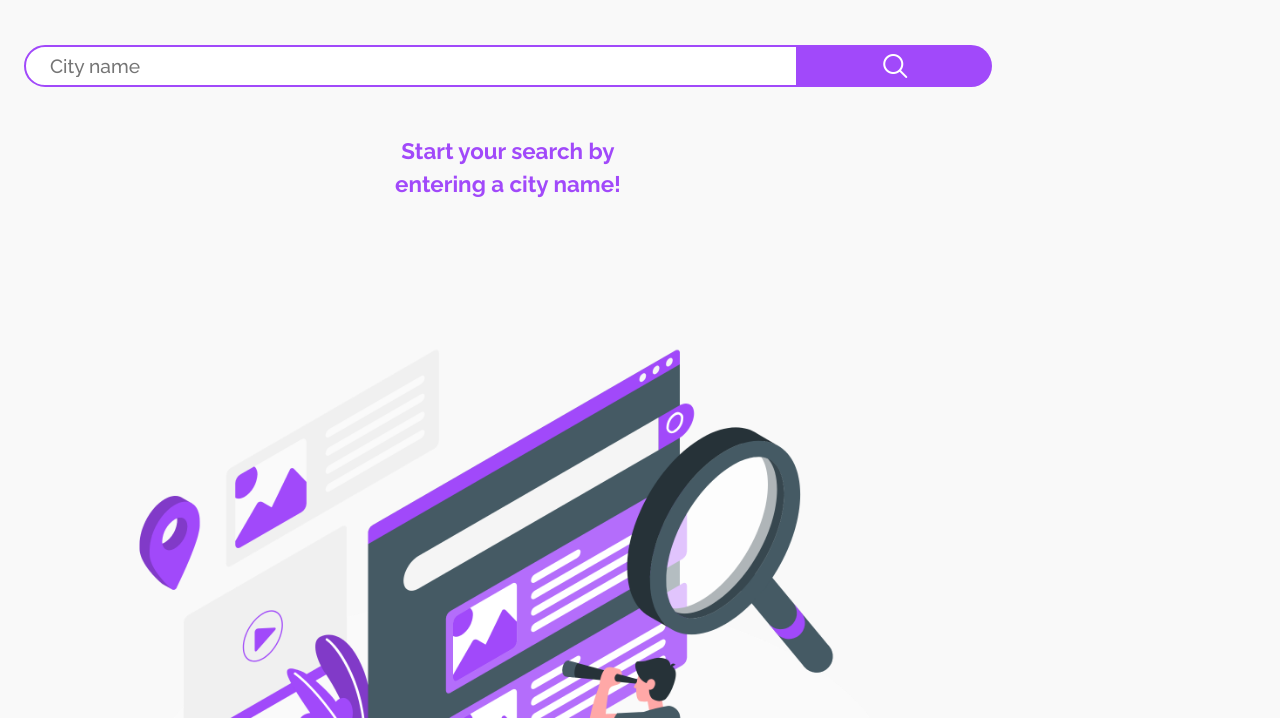
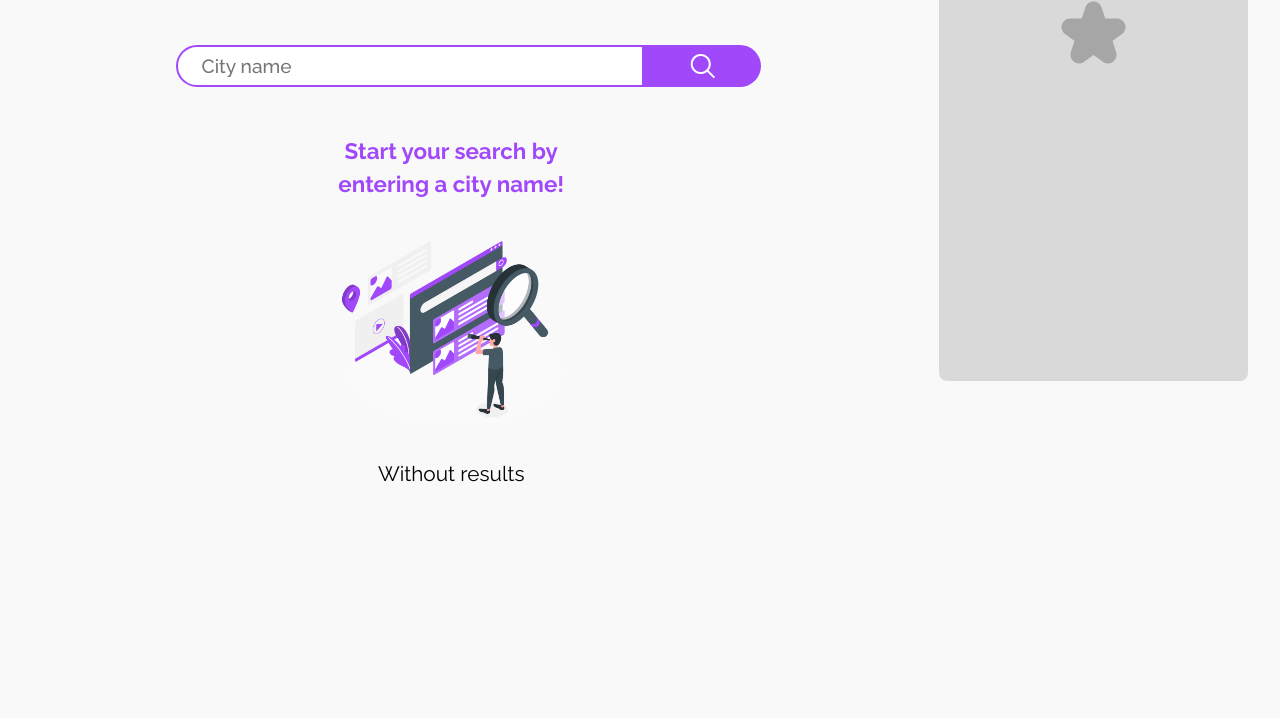
Before and after one commit to Remy349/weather-app, a website built with Vite: page index.html in a window 1280 px wide. Shown: the part 255-973 px from the top of the page. After the commit the page ends 896 px from the top, so only its background shows below. Built offline with nearby package versions, Linux system fonts and the light colour scheme; no server answers.

Commit message:
Responsive design complete

```diff
--- a/index.html
+++ b/index.html
@@ -8,7 +8,7 @@
     <link rel='stylesheet' href='https://cdn-uicons.flaticon.com/uicons-regular-rounded/css/uicons-regular-rounded.css'>
     <link rel='stylesheet' href='https://cdn-uicons.flaticon.com/uicons-solid-rounded/css/uicons-solid-rounded.css'>
     <!-- TITLE -->
-    <title>Weather App</title>
+    <title>WeatherApp</title>
 </head>
 <body>
     <!-- HEADER -->
@@ -94,6 +94,7 @@
         </div>
     </main>
 
+    <!-- SCRIPTS JS -->
     <script type="module" src="/main.js"></script>
 </body>
 </html>
--- a/main.js
+++ b/main.js
@@ -114,7 +114,7 @@ const currentWeatherApiCall = async (cityNameValue) => {
 // Function to make the 5 days / 3 hours forecast data call
 const apiCallForecast = async (dataResults) => {
     try {
-        const urlForecast = `https://api.openweathermap.org/data/2.5/forecast?lat=${dataResults.coord.lat}&lon=${dataResults.coord.lon}&cnt=5&appid=${API_KEY}`
+        const urlForecast = `https://api.openweathermap.org/data/2.5/forecast?lat=${dataResults.coord.lat}&lon=${dataResults.coord.lon}&cnt=3&appid=${API_KEY}`
         // Make the request to the api
         const resForecast = await fetch(urlForecast, { method: "GET" })
 
--- a/style.scss
+++ b/style.scss
@@ -414,3 +414,142 @@ img {
         }
     }
 }
+
+::-webkit-scrollbar {
+    width: .7rem;
+    border-radius: .5rem;
+}
+
+::-webkit-scrollbar-thumb {
+    background-color: $primary-color;
+    border-radius: .5rem;
+
+    &:hover { background-color: $secondary-color; }
+}
+
+/* RESPONSIVE DESIGN */
+@media screen and (min-width: 568px) {
+    .principal {
+        &__search {
+            &-bar {
+                display: flex;
+                justify-content: center;
+                align-items: center;
+            }
+
+            &-form { width: 85%; }
+
+            &-without,
+            &-error {
+                &_info { margin-bottom: 0; }
+
+                &_img { width: 60%; }
+            }
+
+            &-result {
+                &_card {
+                    display: flex;
+                    justify-content: center;
+
+                    &_container { width: 80%; }
+                }
+            }
+
+            &-forecast {
+                &_card {
+                    display: flex;
+                    justify-content: center;
+
+                    &_container { width: 80%; }
+                }
+            }
+        }
+    }
+}
+
+@media screen and (min-width: 768px) {
+    .principal {
+        &__search {
+            &-form { width: 70%; }
+
+            &-without,
+            &-error {
+                &_img { width: 45%; }
+            }
+
+            &-result {
+                &_card {
+                    &_container { width: 70%; }
+                }
+            }
+
+            &-forecast {
+                &_card {
+                    &_container { width: 70%; }
+                }
+            }
+        }
+    }
+}
+
+@media screen and (min-width: 1024px) {
+    .container {
+        margin-left: auto;
+        margin-right: auto;
+    }
+
+    .principal {
+        &__search {
+            &-results {
+                grid-template-columns: auto 50%;
+                column-gap: 2rem;
+            }
+
+            &-result {
+                &_card {
+                    &_container { width: 100%; }
+                }
+            }
+
+            &-forecast {
+                &_card {
+                    &_container { width: 100%; }
+                }
+            }
+        }
+    }
+}
+
+@media screen and (min-width: 1200px) {
+    .container {
+        max-width: 1180px;
+    }
+
+    .main {
+        height: 100vh;
+        margin-bottom: 0;
+
+        &__container {
+            grid-template-columns: auto 25%;
+            column-gap: 3rem;
+        }
+    }
+
+    .principal {
+        &__search {
+            &-without,
+            &-error {
+                position: relative;
+                left: 13rem;
+
+                &_img { width: 67%; }
+            }
+        }
+    }
+
+    .favorite {
+        position: fixed;
+        right: 2rem;
+        height: 540px;
+    }
+}
```
Also changed, not shown: style.css, 1 other file.
